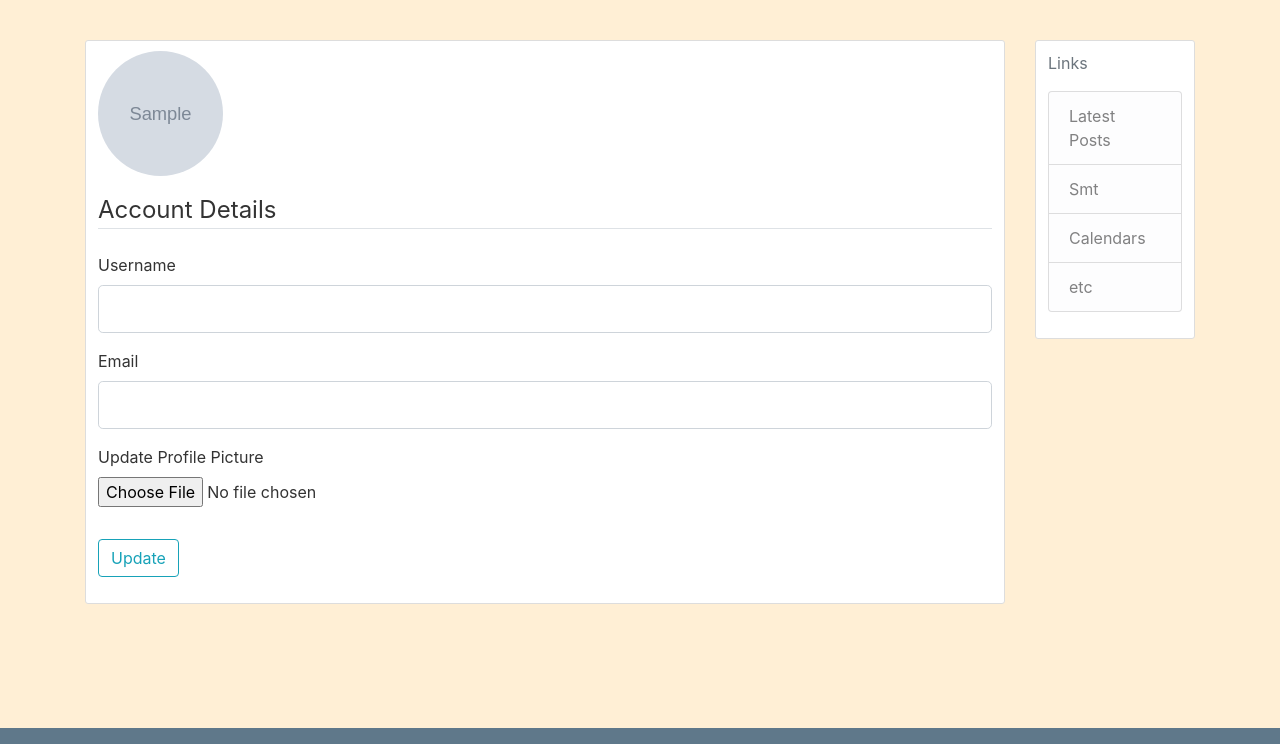
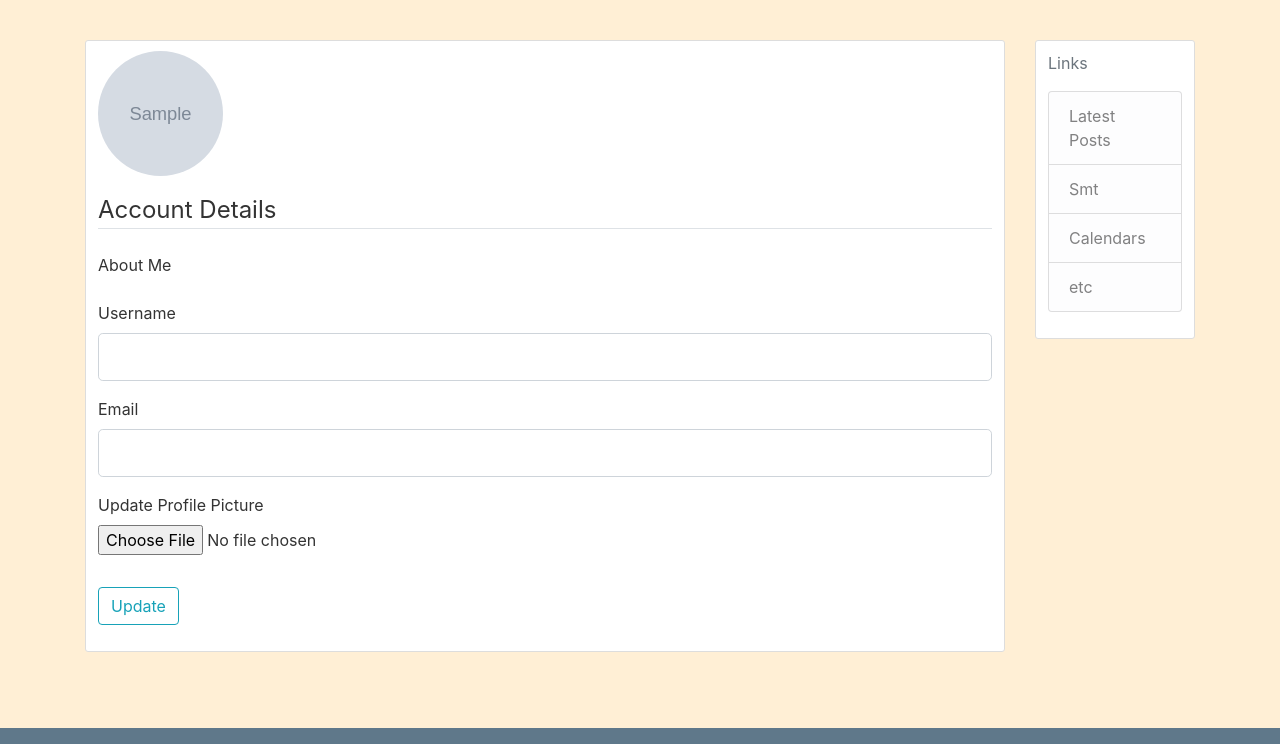
Before and after one commit to OlgaKuratkina/cajitos, a Flask app: template cajitos_site/templates/account.html in a window 1280 px wide. Shown: the part 56-800 px from the top of the page. Run offline with Flask 2, Linux system fonts and the light colour scheme; the template is opened without the code that fills it: values that come from a table or form of the project are taken from there, most other values are stand-ins (such as "Sample title", 1, 10 or a date in 2020); grey boxes marked "Sample" are stand-in pictures; some libraries are stand-ins or nearby versions.

Commit message:
add about me to form and template

```diff
--- a/cajitos_site/templates/account.html
+++ b/cajitos_site/templates/account.html
@@ -18,6 +18,9 @@
             {{ form.hidden_tag() }}
             <fieldset class="form-group">
                 <legend class="border-bottom mb-4">{{ form.legend }}</legend>
+                <div class="form-group">
+                    {{ form.about_me.label(class="form-control-label") }}
+                </div>
                 <div class="form-group">
                     {{ form.username.label(class="form-control-label") }}
 
--- a/cajitos_site/users/forms.py
+++ b/cajitos_site/users/forms.py
@@ -39,6 +39,7 @@ class UpdateAccountForm(FlaskForm):
     legend = 'Account Details'
     username = StringField('Username',
                            validators=[DataRequired(), Length(min=2, max=20)])
+    about_me = StringField('About Me')
     email = StringField('Email',
                         validators=[DataRequired(), Email()])
     picture = FileField('Update Profile Picture', validators=[FileAllowed(['jpg', 'png'])])
```
